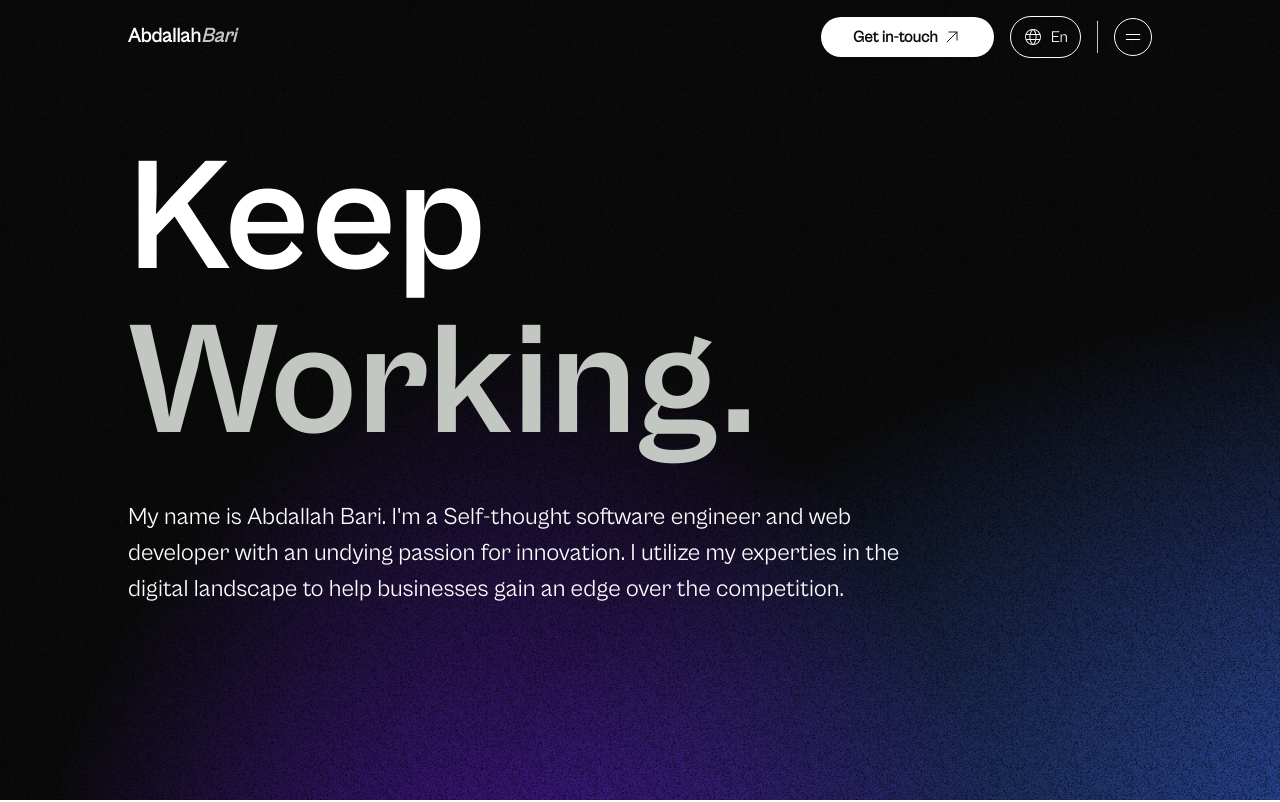
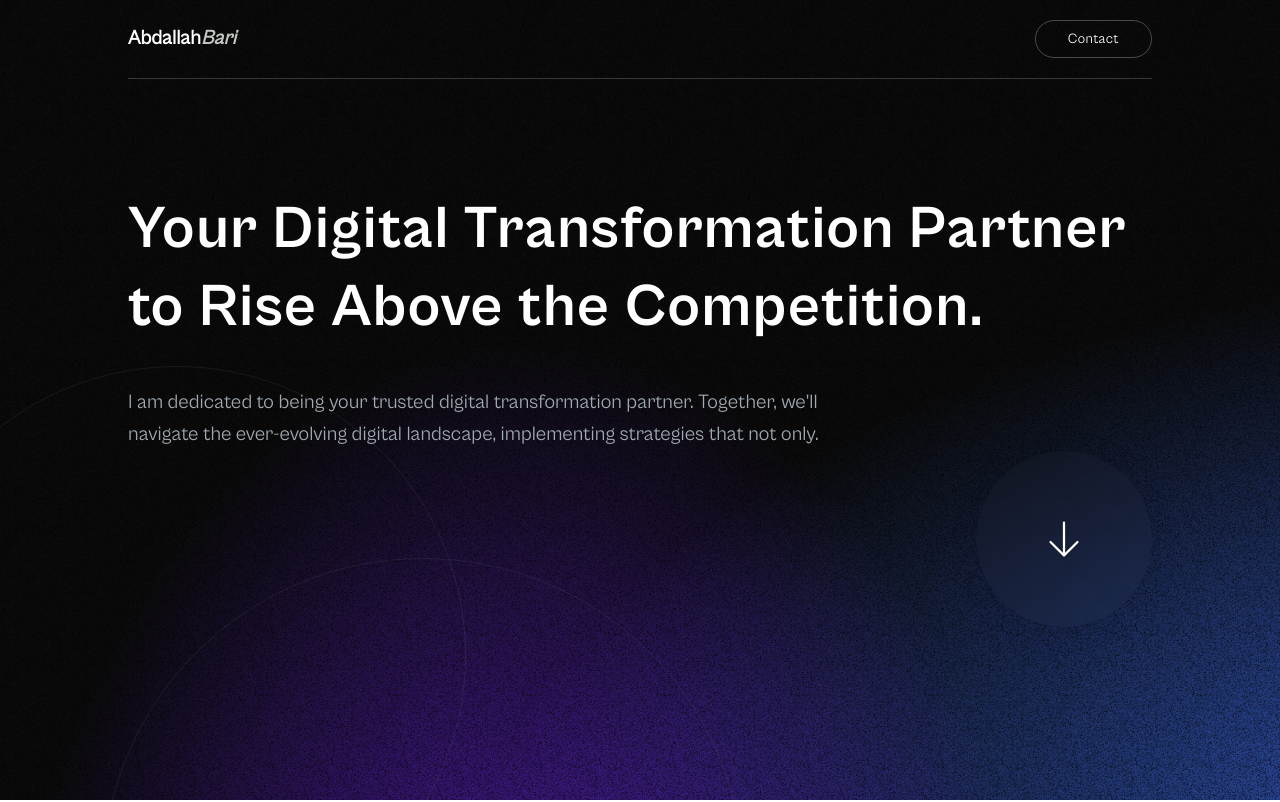
Before and after one commit to Abdallah01win/Portfolio, a Vue app: page / in a window 1280 px wide. Shown: the top 802 px of the page. Built offline with nearby package versions, Linux system fonts and the light colour scheme.

Commit message:
Restyle hero section and initial nav redo

```diff
--- a/src/components/Footer.vue
+++ b/src/components/Footer.vue
@@ -1,42 +1,14 @@
 <script setup>
 import GithubLogo from "@/components/icons/GithubLogo.vue";
-import Glob from "@/components/icons/Glob.vue";
 import LinkedInLogo from "@/components/icons/LinkedInLogo.vue";
 import TwitterLogo from "@/components/icons/TwitterLogo.vue";
 </script>
 <template>
     <section class="bg-myDark-100 mesh">
-
         <footer class="xl:max-w-[1024px] 2xl:max-w-[1280px] mx-auto text-white">
-            <!-- <div class="text-9xl font-primaryBold">AbdallahBari</div>
-            <div class="flex items-center justify-between  border-t border-myGray-500/40 py-5 ">
-                <div class="">2023 &#169; By <span class="font-semibold">Abdallah Bari</span></div>
-                <div class="flex items-center gap-x-5">
-                    <span>
-                        <a href="https://github.com/Abdallah01win" target="_blank">
-                            <GithubLogo class="w-6 fill-white" />
-                        </a>
-                    </span>
-                    <span>
-                        <a href="https://twitter.com/AbdallahDev01" target="_blank">
-                            <TwitterLogo class="w-6 fill-white" />
-                        </a>
-                    </span>
-                    <span>
-                        <a href="https://www.linkedin.com/in/abdallahbari/" target="_blank">
-                            <LinkedInLogo class="w-6 fill-white" />
-                        </a>
-                    </span>
-                    <div
-                        class="flex items-center gap-x-2 border border-white rounded-full py-2 px-3 cursor-pointer font-normal">
-                        <Glob class="w-5 fill-white" />
-                        <span>En</span>
-                    </div>
-                </div>
-            </div> -->
             <div class="py-16">
                 <div class="flex items-center mb-16">
-                    <div class="text-8xl font-primaryBold">Let's get in touch</div>
+                    <div class="text-8xl font-primaryBold">Let's work together!</div>
                 </div>
                 <div class="grid grid-cols-[1fr,0.7fr]">
                     <div>
@@ -45,10 +17,10 @@ import TwitterLogo from "@/components/icons/TwitterLogo.vue";
                                 <!-- <span>AB</span> -->
                                 <span class="tracking-wide text-xl">Abdallah Bari</span>
                             </div>
-                            <p class="w-[70%] text-myGray-500 leading-7 mb-8">Lorem ipsum dolor sit amet consectetur
-                                adipisicing elit.
-                                Accusantium quos eligendi placeat
-                                eos et quisquam.</p>
+                            <p class="w-[70%] text-myGray-500 leading-7 mb-8">
+                                Lorem ipsum dolor sit amet consectetur adipisicing elit. Accusantium quos eligendi placeat
+                                eos et quisquam.
+                            </p>
 
                             <div class="flex items-center gap-x-6">
                                 <span>
@@ -102,8 +74,9 @@ import TwitterLogo from "@/components/icons/TwitterLogo.vue";
                 </div>
             </div>
 
-            <div class="text-center py-8 tracking-wide border-t border-myGray-500/40">&#169; Copyright 2023 Abdallah Bari.
-                All rights reserved.</div>
+            <div class="text-center py-8 tracking-wide border-t border-myGray-500/30">
+                &#169; Copyright 2023 Abdallah Bari. All rights reserved.
+            </div>
         </footer>
     </section>
 </template>
--- a/src/components/Hero.vue
+++ b/src/components/Hero.vue
@@ -1,42 +1,28 @@
 <script setup>
 import Navigation from "@/components/Navigation.vue";
-
-setInterval(function () {
-    const show = document.querySelector('.mask span[data-show]')
-    const next = show.nextElementSibling || document.querySelector('.mask span:first-child')
-    const up = document.querySelector('span[data-up]')
-
-    if (up) {
-        up.removeAttribute('data-up')
-    }
-
-    show.removeAttribute('data-show')
-    show.setAttribute('data-up', '')
-
-    next.setAttribute('data-show', '')
-}, 2000)
+import ArrowDown from "@/components/icons/ArrowDown.vue";
 </script>
 
 <template>
-    <section class="bg-myDark-100 text-white mesh h-screen">
-        <Navigation />
-        <div>
-            <div class="xl:max-w-[1024px] 2xl:max-w-[1280px] mx-auto py-16 relative">
-                <div>
-                    <div class="font-primaryBold ">
-                        <div class="text-[10rem] h-[165px] flex items-center">Keep</div>
-                        <div class="text-myGray-500 mask block text-[10rem]">
-                            <span data-show>Dreaming.</span>
-                            <span>Learning.</span>
-                            <span>Working.</span>
-                            <span>Achieving.</span>
-                        </div>
-                    </div>
+    <section class="bg-myDark-100 text-white mesh relative overflow-hidden h-screen">
+        <Navigation ref="nav" />
+        <div class="border border-myGray-400/10 p-72 rounded-full absolute -left-28 -bottom-36"></div>
+        <div class="border border-myGray-400/10 p-80 rounded-full absolute left-[8%] bottom-[-50%]"></div>
+        <div class="xl:max-w-[1024px] 2xl:max-w-[1280px] mx-auto pt-28 pb-16">
+            <div class="text-6xl font-primaryBold leading-[1.3] tracking-wide mb-10">
+                Your Digital Transformation Partner to Rise Above the Competition.
+            </div>
+            <p class="leading-8 text-xl text-myGray-400 w-[70%]">
+                I am dedicated to being your
+                trusted digital transformation partner. Together, we'll navigate the ever-evolving digital
+                landscape,
+                implementing strategies that not only.
+            </p>
 
-                    <p class="w-[80%] font-primary text-2xl leading-9">My name is Abdallah Bari. I'm a Self-thought software
-                        engineer and web developer with an undying passion for innovation. I utilize my experties in the
-                        digital
-                        landscape to help businesses gain an edge over the competition.</p>
+            <div class="flex items-center justify-end">
+                <div class="cursor-pointer rounded-full grid place-content-center p-16 glass
+                        hover:scale-[1.1] transition-all">
+                    <ArrowDown class="w-12 fill-white" />
                 </div>
             </div>
         </div>
@@ -45,39 +31,16 @@ setInterval(function () {
 
 
 <style scoped>
-.mask {
-    height: 186px;
-    position: relative;
-    overflow: hidden;
-    margin-top: 10px;
-}
-
-.mask span {
-    display: block;
-    box-sizing: border-box;
-    position: absolute;
-    top: 246px;
-    height: 100%;
-    background: transparent;
-    color: #C2C8C1;
-
-    background-size: 100% 100%;
-    background-repeat: no-repeat;
-}
-
-.mask span[data-show] {
-    transform: translateY(-100%);
-    transition: .5s transform ease-in-out;
-}
-
-.mask span[data-up] {
-    transform: translateY(-200%);
-    transition: .5s transform ease-in-out;
-}
-
 .mesh {
     background-image: url('@/assets/images/Texture.png'),
         radial-gradient(at 41% 145%, rgb(97, 34, 214) 0, hsla(240, 85%, 69%, 0) 50%),
         radial-gradient(at 130% 110%, rgb(59, 104, 230) 0, hsla(192, 91%, 57%, 0) 50%);
 }
+
+.glass {
+    background: rgba(255, 255, 255, 0.02);
+    box-shadow: 0 4px 30px rgba(0, 0, 0, 0.1);
+    backdrop-filter: blur(4.8px);
+    -webkit-backdrop-filter: blur(4.8px);
+}
 </style>
--- a/src/components/Navigation.vue
+++ b/src/components/Navigation.vue
@@ -1,96 +1,12 @@
-<script>
-import ArrowUp from "@/components/icons/ArrowUp.vue";
-import Glob from "@/components/icons/Glob.vue";
-import List from "@/components/icons/List.vue";
-import X from "@/components/icons/X.vue"
-import { ref, onMounted } from "vue";
-export default {
-  components: {
-    ArrowUp,
-    Glob,
-    List,
-    X,
-  },
-  setup() {
-    const isNavOpen = ref(false);
-    const toggelMenu = () => {
-      isNavOpen.value = !isNavOpen.value;
-    };
-    return {
-      isNavOpen,
-      toggelMenu,
-    };
-  },
-};
+<script setup>
 </script>
 <template>
   <section class="text-white">
-    <nav class="flex items-center justify-between py-4 xl:max-w-[1024px] 2xl:max-w-[1280px] mx-auto">
+    <nav
+      class="flex items-center justify-between py-5 border-b border-myGray-400/30 xl:max-w-[1024px] 2xl:max-w-[1280px] mx-auto">
       <RouterLink to="/" class="font-bold text-xl">Abdallah<span class="text-myGray-500 italic">Bari</span></RouterLink>
 
-      <div class="flex items-center /gap-x-4">
-        <button class="bg-white text-myDark-100 rounded-full py-2 px-8 mr-4 flex items-center gap-x-1 font-semibold">
-          <span>Get in-touch</span>
-          <span>
-            <ArrowUp class="w-5 fill-white" />
-          </span>
-        </button>
-
-        <div class="flex items-center gap-x-2 border border-white rounded-full py-2 px-3 cursor-pointer font-normal">
-          <Glob class="w-5 fill-white" />
-          <span>En</span>
-        </div>
-
-        <hr class="hr /rotate-90 h-8 w-[1px] bg-myGray-500 mx-4" />
-        <div :class="['navigation', { show: isNavOpen }]">
-          <ul class="flex items-center gap-x-8 nav-links">
-            <RouterLink to="/about">About</RouterLink>
-            <li>Projects</li>
-            <li>Contact</li>
-          </ul>
-        </div>
-
-        <div class="grid place-content-center p-2 border border-white rounded-full cursor-pointer toggle-button"
-          @click="toggelMenu()">
-          <X v-if="isNavOpen" class="w-5 fill-white" />
-          <List v-else class="w-5 fill-white" />
-        </div>
-      </div>
+      <div class="cursor-pointer border border-myGray-400/40 rounded-full px-8 py-2 tracking-wide text-sm">Contact</div>
     </nav>
   </section>
 </template>
-
-<style scoped>
-.navigation {
-  width: 0;
-  overflow: hidden;
-  transition: width 0.3s ease;
-}
-
-.navigation.show {
-  width: 230px;
-}
-
-.nav-links {
-  list-style: none;
-  padding: 0;
-}
-
-.toggle-button {
-  cursor: pointer;
-}
-
-@keyframes x-animation {
-  0% {
-    transform: rotate(0);
-  }
-
-  50% {
-    transform: rotate(25deg);
-  }
-
-  100% {
-    transform: rotate(45deg);
-  }
-}
-</style>
--- a/src/components/icons/ArrowDown.vue
+++ b/src/components/icons/ArrowDown.vue
@@ -1,3 +1,3 @@
 <template>
-    <svg xmlns="http://www.w3.org/2000/svg" width="20" height="20" fill="#000000" viewBox="0 0 256 256"><path d="M204.24,148.24l-72,72a6,6,0,0,1-8.48,0l-72-72a6,6,0,0,1,8.48-8.48L122,201.51V40a6,6,0,0,1,12,0V201.51l61.76-61.75a6,6,0,0,1,8.48,8.48Z"></path></svg>
+    <svg xmlns="http://www.w3.org/2000/svg" fill="#000000" viewBox="0 0 256 256"><path d="M204.24,148.24l-72,72a6,6,0,0,1-8.48,0l-72-72a6,6,0,0,1,8.48-8.48L122,201.51V40a6,6,0,0,1,12,0V201.51l61.76-61.75a6,6,0,0,1,8.48,8.48Z"></path></svg>
 </template>
```
